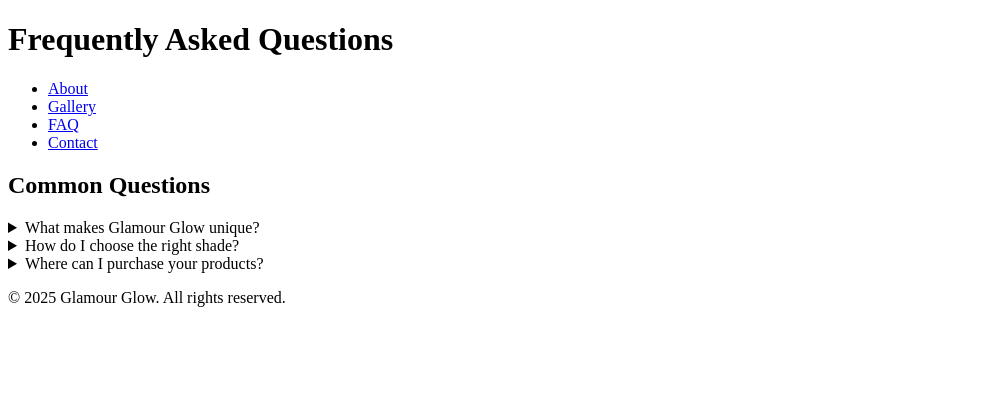
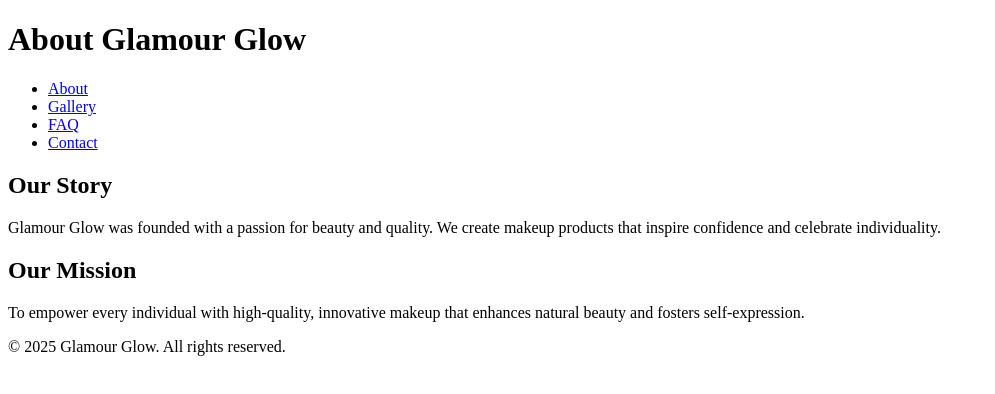
Before and after one commit to huma-noor/humma, a plain HTML site: page FAQ.html in a window 1280 px wide. Shown: the whole page, without its empty margins (0-995 px from the left). Drawn offline with Linux system fonts and the light colour scheme.

Commit message:
Update FAQ.html

```diff
--- a/FAQ.html
+++ b/FAQ.html
@@ -1,15 +1,14 @@
-
 <!DOCTYPE html>
 <html lang="en">
 <head>
 <meta charset="UTF-8">
 <meta name="viewport" content="width=device-width, initial-scale=1.0">
-<meta name="description" content="Frequently Asked Questions about Glamour Glow makeup products.">
-<title>FAQ - Glamour Glow</title>
+<meta name="description" content="Learn more about Glamour Glow and our commitment to quality beauty products.">
+<title>About - Glamour Glow</title>
 </head>
 <body>
 <header>
-<h1>Frequently Asked Questions</h1>
+<h1>About Glamour Glow</h1>
 </header>
 <nav>
 <ul>
@@ -22,19 +21,12 @@
 </nav>
 <section>
 <article>
-<h2>Common Questions</h2>
-<details>
-<summary>What makes Glamour Glow unique?</summary>
-<p>Our products are crafted with high-quality ingredients to ensure vibrant color and lasting wear.</p>
-</details>
-<details>
-<summary>How do I choose the right shade?</summary>
-<p>We offer personalized consultations and an online guide to help you find your perfect shade.</p>
-</details>
-<details>
-<summary>Where can I purchase your products?</summary>
-<p>You can shop online or visit our retail locations. Check our store locator for more details.</p>
-</details>
+<h2>Our Story</h2>
+<p>Glamour Glow was founded with a passion for beauty and quality. We create makeup products that inspire confidence and celebrate individuality.</p>
+</article>
+<article>
+<h2>Our Mission</h2>
+<p>To empower every individual with high-quality, innovative makeup that enhances natural beauty and fosters self-expression.</p>
 </article>
 </section>
 <footer>
```
